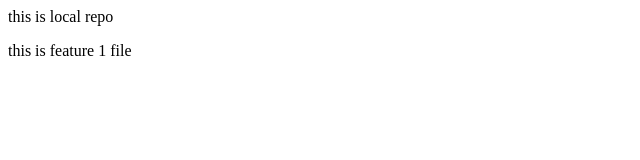
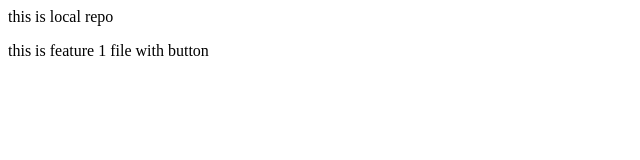
Before and after one commit to rajan2230/LocalRepo, a plain HTML site: page index.html in a window 1280 px wide. Shown: the full height of the page, 0-640 px from the left. Drawn offline with Linux system fonts and the light colour scheme.

```diff
--- a/index.html
+++ b/index.html
@@ -1,4 +1,4 @@
 <p>this is local repo
 </p>
 
-<p>this is feature 1 file</p>
+<p>this is feature 1 file with button</p>
```
